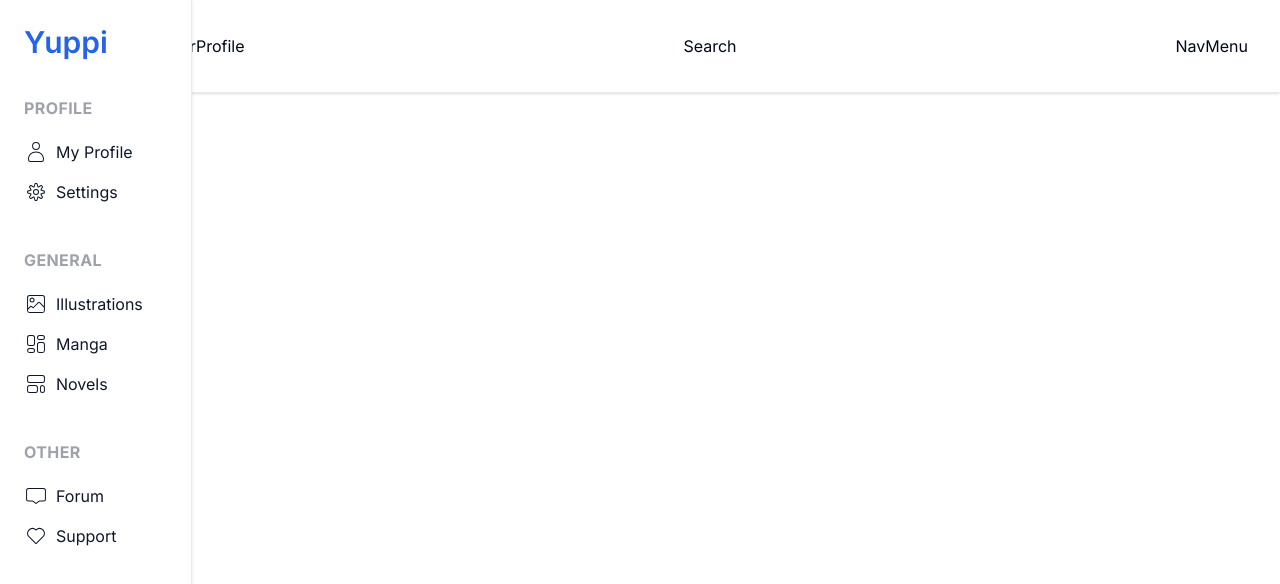
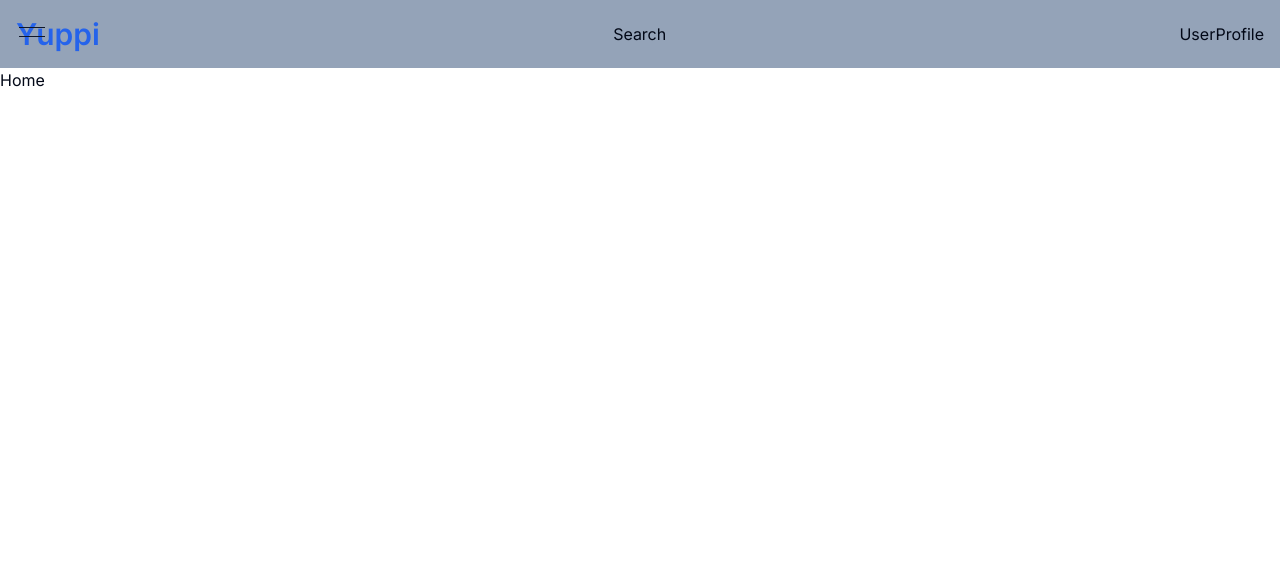
Before and after one commit to Esutarosa/yuppi, a Next.js app: page / in a window 1280 px wide. Shown: the top 584 px of the page. Built offline with nearby package versions, Linux system fonts and the light colour scheme.

Commit message:
Redesigned navbar; navbar skeleton

```diff
--- a/package.json
+++ b/package.json
@@ -14,6 +14,7 @@
     "@radix-ui/react-slot": "^1.0.2",
     "class-variance-authority": "^0.7.0",
     "clsx": "^2.1.0",
+    "framer-motion": "^11.0.12",
     "lucide-react": "^0.348.0",
     "next": "14.1.2",
     "next-auth": "^4.24.7",
--- a/src/components/NavBar.tsx
+++ b/src/components/NavBar.tsx
@@ -1,17 +1,21 @@
-import Logo from "./Logo"
-import NavMenu from "./NavMenu"
-import Search from "./Search"
-import UserProfile from "./UserProfile"
+'use client'
+
+import { useState } from "react";
+import Logo from "./Logo";
+import NavMenu from "./NavMenu";
+import Search from "./Search";
+import UserProfile from "./UserProfile";
 
 const NavBar = async () => {
   return (
-    <header className="fixed top-0 z-50 w-full px-[2rem] shadow border-b border-border/80 bg-background lg:py-[1rem]">
-      <div className="flex items-center justify-between h-[3.75rem]">
-        <UserProfile className="lg:pl-[8rem]" />
-        <Logo className="hidden" />
-        <Search />
+    <header className="flex items-center justify-between bg-slate-400 p-4">
+      <Logo />
+      <Search />
+      <UserProfile />
+
+      <nav className="fixed top-0 left-0 z-10">
         <NavMenu />
-      </div>
+      </nav>
     </header>
   )
 }
--- a/src/components/NavLinks.tsx
+++ b/src/components/NavLinks.tsx
@@ -1,15 +1,22 @@
 import { NAVBAR_LINKS } from "@/lib/constants"
 import Link from "next/link"
+import { motion } from 'framer-motion';
+import { menuSlide } from "@/lib/framer-motion-anims";
 
 const NavLinks = () => {
   return (
-    <div className="flex flex-col gap-10 py-4">
+    <motion.div
+      className="flex flex-col gap-10 py-4 bg-slate-400 h-screen"
+      variants={menuSlide}
+      initial="initial"
+      animate="enter"
+      exit="exit"
+    >
       {NAVBAR_LINKS.map((item) => (
         <div key={item.title} className="flex flex-col gap-4">
           <h3 className="font-bold leading-none tracking-wide text-accent-foreground/40 uppercase px-6">
             {item.title}
           </h3>
-
           <ul className="flex flex-col">
             {item.data.map((item) => (
               <li key={item.key} className="text-accent-foreground hover:bg-accent">
@@ -22,7 +29,7 @@ const NavLinks = () => {
           </ul>
         </div>
       ))}
-    </div>
+    </motion.div>
   )
 }
 
--- a/src/components/NavMenu.tsx
+++ b/src/components/NavMenu.tsx
@@ -1,17 +1,26 @@
-import Logo from "./Logo"
-import NavLinks from "./NavLinks"
+'use client'
+
+import { useState } from "react"
+import { cn } from "@/lib/utils";
+import "@/styles/navbar.scss";
+import { AnimatePresence } from 'framer-motion';
+import NavLinks from "./NavLinks";
 
 const NavMenu = () => {
+  const [isActive, setIsActive] = useState(false)
+
   return (
     <>
-      <button>NavMenu</button>
+      <div
+        className="w-16 h-16 rounded-full cursor-pointer flex items-center justify-center"
+        onClick={() => { setIsActive(!isActive) }}
+      >
+        <div className={cn("w-full burger-menu", isActive ? "burger-menu-active" : "")}></div>
+      </div>
 
-      <div className="fixed top-0 left-0 h-screen shadow bg-card border-r border-border/80 transition duration-300 bg-transition">
-        <nav className="h-full overflow-y-scroll no-scrollbar">
-          <Logo className="px-6 py-4 lg:py-6" />
-          <NavLinks />
-        </nav>
-      </div>
+      <AnimatePresence mode="wait">
+        {isActive && <NavLinks />}
+      </AnimatePresence>
     </>
   )
 }
--- /dev/null
+++ b/src/lib/framer-motion-anims.ts
@@ -0,0 +1,44 @@
+export const menuSlide = {
+  initial: {
+    x: "calc(-100% - 100px)"
+  },
+  enter: {
+    x: "0",
+    transition: { duration: 0.8, ease: [0.76, 0, 0.24, 1] }
+  },
+  exit: {
+    x: "calc(-100% - 100px)",
+    transition: {
+      duration: 0.8, ease: [0.76, 0, 0.24, 1]
+    }
+  }
+}
+
+export const slide = {
+  initial: {
+    x: -80
+  },
+  enter: (i: number) => ({
+    x: 0, transition: {
+      duration: 0.8, ease: [0.76, 0, 0.24, 1], delay: 0.05 * i
+    }
+  }),
+  exit: (i: number) => ({
+    x: -80, transition: {
+      duration: 0.8, ease: [0.76, 0, 0.24, 1], delay: 0.05 * i
+    }
+  })
+}
+
+export const scale = {
+  open: {
+    scale: 1, transition: {
+      duration: 0.3
+    }
+  },
+  closed: {
+    scale: 0, transition: {
+      duration: 0.4
+    }
+  }
+}
--- a/src/styles/globals.scss
+++ b/src/styles/globals.scss
@@ -77,13 +77,3 @@
     --ring: 224.3 76.3% 48%;
   }
 }
-
-@layer utilities {
-  .no-scrollbar {
-    scrollbar-width: none;
-
-    &::-webkit-scrollbar {
-      display: none;
-    }
-  }
-}
--- /dev/null
+++ b/src/styles/navbar.scss
@@ -0,0 +1,53 @@
+@tailwind base;
+@tailwind components;
+@tailwind utilities;
+
+
+@layer utilities {
+
+  // Remove scrollbar for Chrome, Safari and Opera
+  .no-scrollbar {
+    scrollbar-width: none;
+
+    &::-webkit-scrollbar {
+      display: none;
+    }
+  }
+
+  // Burger button for mobile
+  .burger-menu {
+
+    &::after,
+    &::before {
+      content: "";
+      display: block;
+      height: 1px;
+      width: 40%;
+      margin: auto;
+      background-color: hsla(var(--accent-foreground));
+      position: relative;
+      transition: transform .3s;
+    }
+
+    &::after {
+      top: -5px;
+    }
+
+    &::before {
+      top: 5px;
+    }
+  }
+
+  // Active burger button for mobile
+  .burger-menu-active {
+    &::after {
+      transform: rotate(45deg);
+      top: -1px;
+    }
+
+    &::before {
+      transform: rotate(-45deg);
+      top: 0px;
+    }
+  }
+}
```
Also changed, not shown: 1 other file (tests, documents, lock files or other folders).
